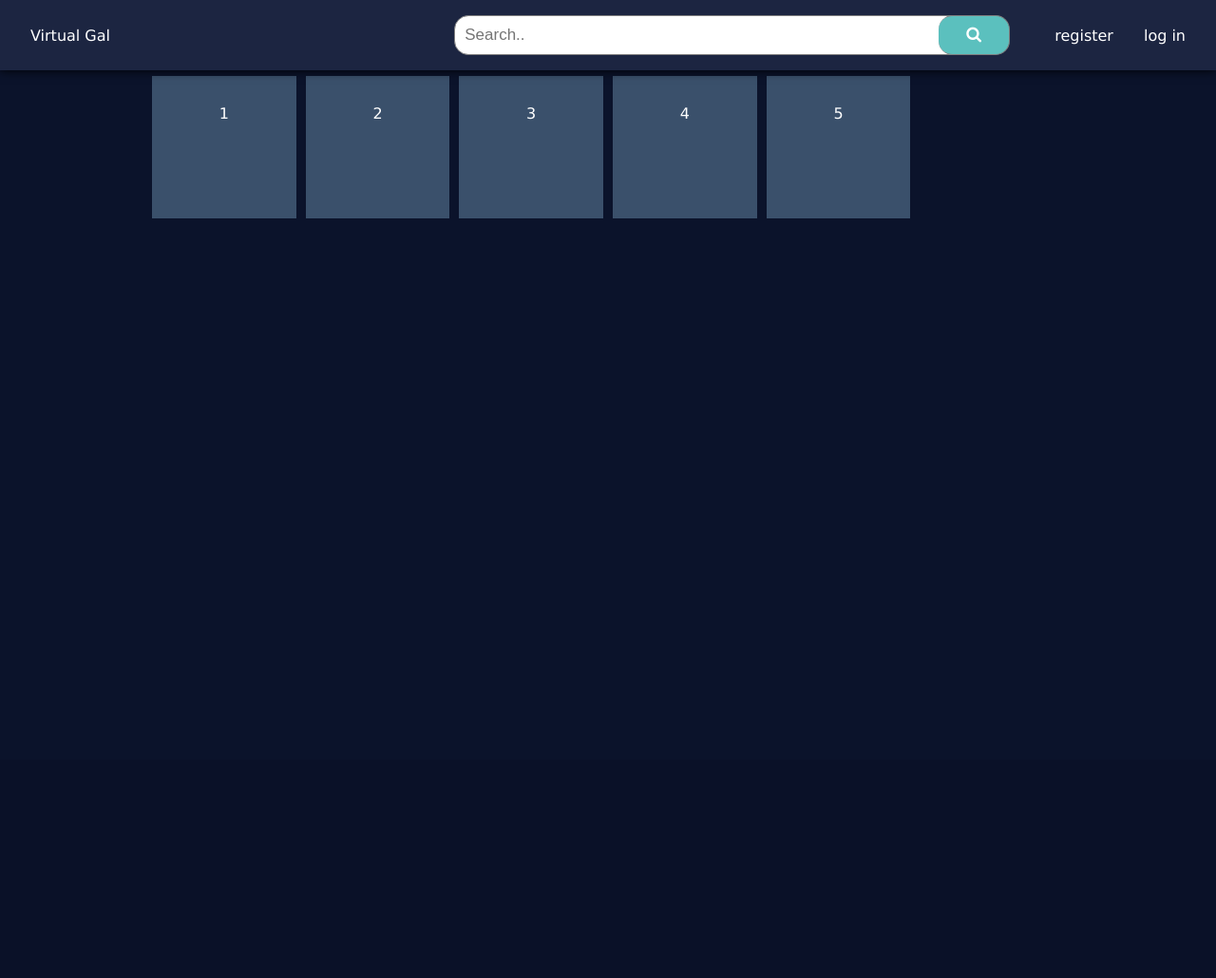
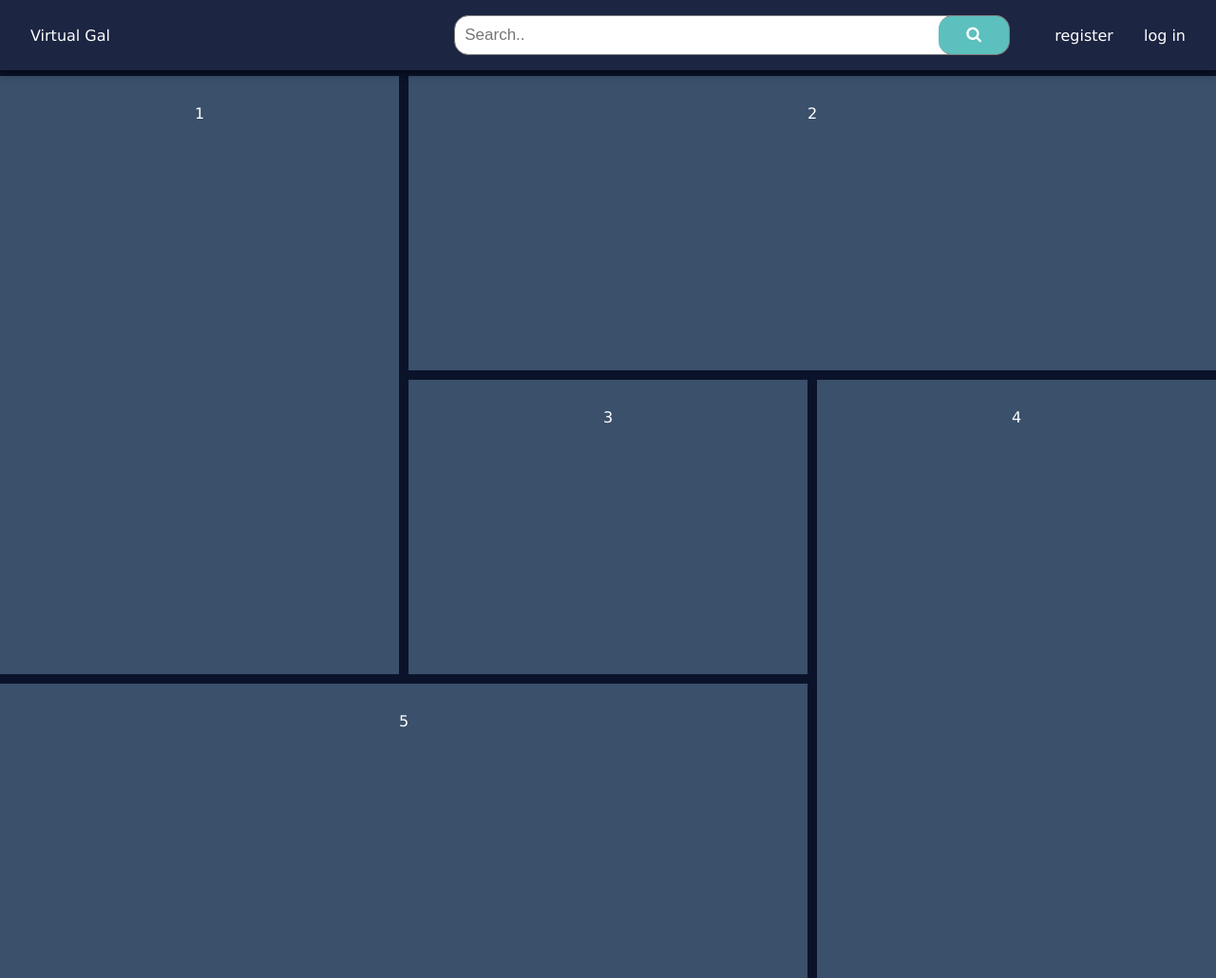
Before and after one commit to BaldonesParks/Virtual-Gal, a PHP site: page /html/index.html in a window 1280 px wide. Shown: the whole page at 95% size. Before the commit the page ends 230 px from the top, so only its background shows below. Run offline with PHP 8.4, Linux system fonts and the light colour scheme.

Commit message:
full grid

```diff
--- a/CSS/style.css
+++ b/CSS/style.css
@@ -108,10 +108,30 @@ form.example::after {
   grid-gap: 10px;
 
   display: grid;
-  max-width: 960px;
+  max-width: 1500px;
   margin: 0 auto;
 }
 #content div {
   background-color: var(--clr-back);
   padding: 30px;
 }
+.oneg {
+  grid-column: 1/3;
+  grid-row: 1/5;
+}
+.twog {
+  grid-column: 3/7;
+  grid-row: 1/3;
+}
+.threeg {
+  grid-column: 3/5;
+  grid-row: 3/5;
+}
+.fourg {
+  grid-column: 5/7;
+  grid-row: 3/7;
+}
+.fiveg {
+  grid-column: 1/5;
+  grid-row: 5/7;
+}
--- a/html/index.html
+++ b/html/index.html
@@ -40,11 +40,11 @@
 
     <div class="main">
       <div id="content">
-        <div class="one">1</div>
-        <div class="two">2</div>
-        <div class="three">3</div>
-        <div class="four">4</div>
-        <div class="five">5</div>
+        <div class="oneg">1</div>
+        <div class="twog">2</div>
+        <div class="threeg">3</div>
+        <div class="fourg">4</div>
+        <div class="fiveg">5</div>
       </div>
     </div>
   </body>
```
